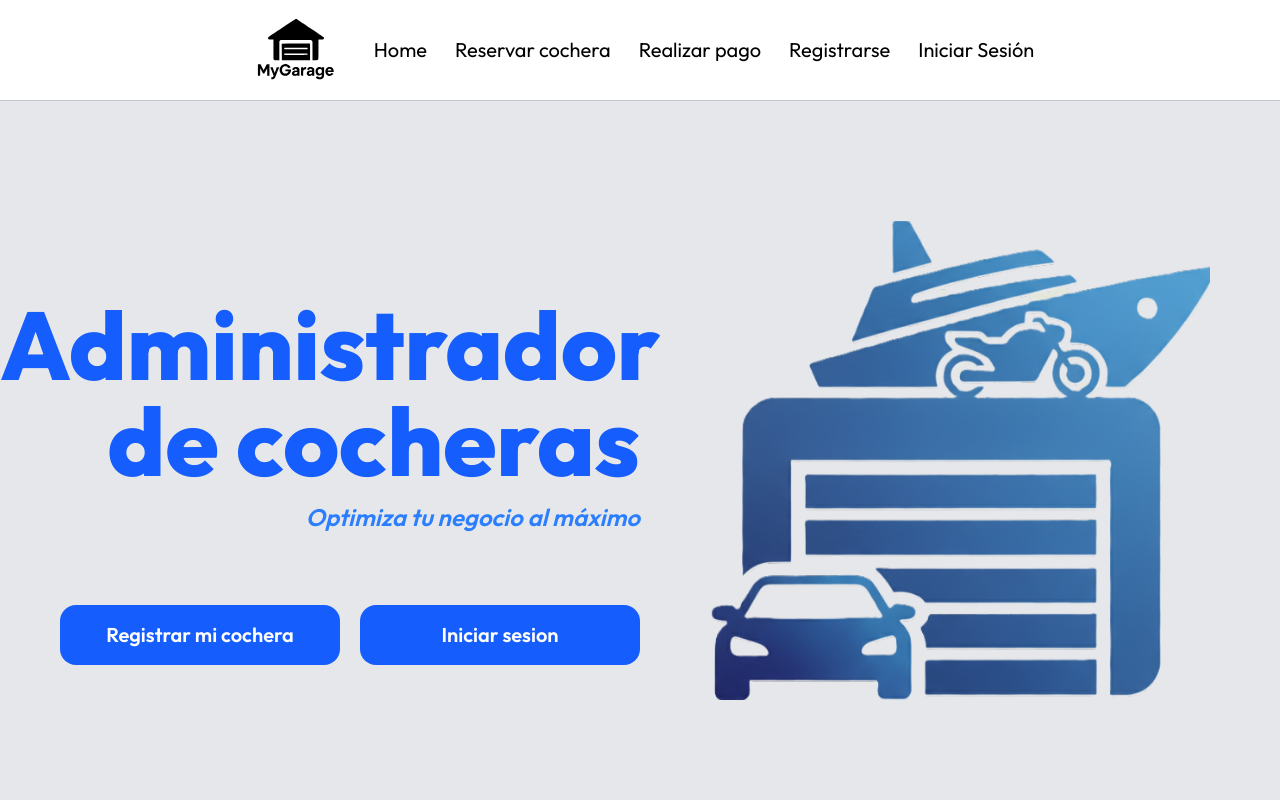
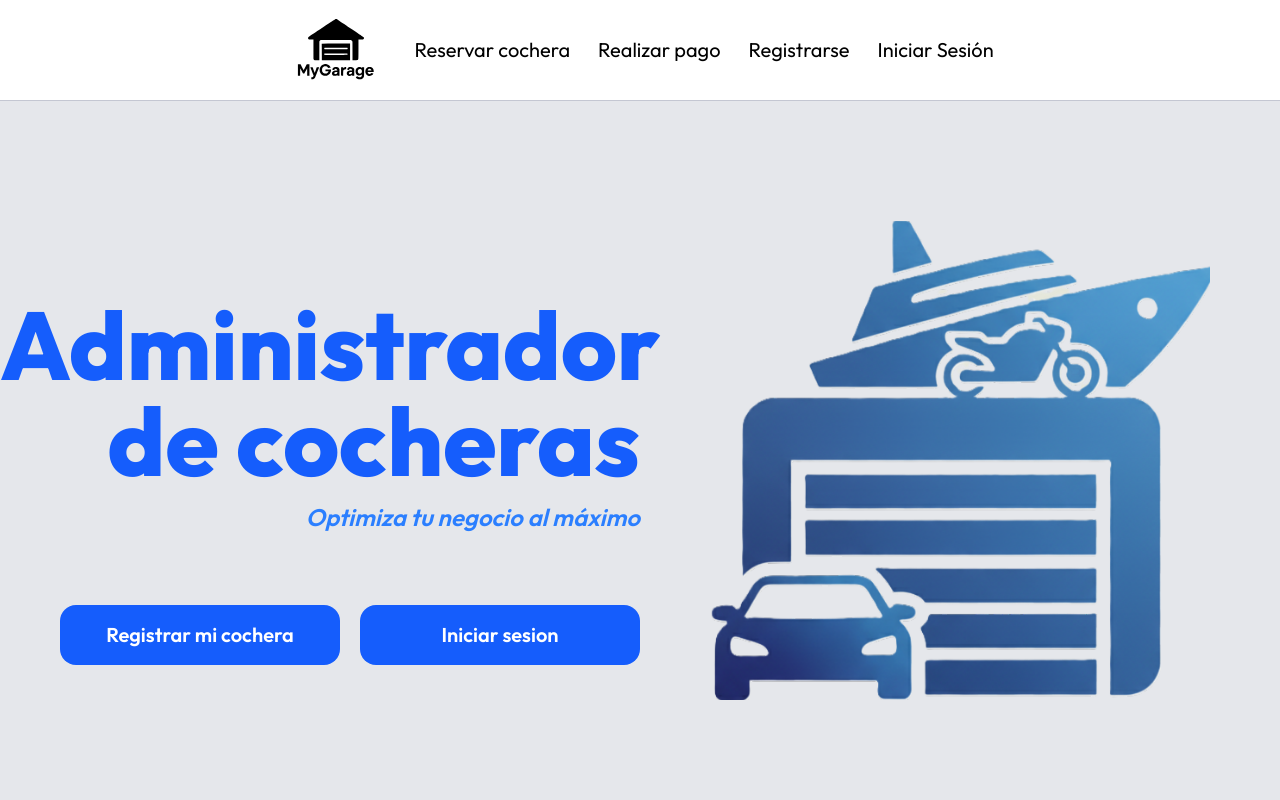
Before and after one commit to SantiagoCarboUTN/fullstack-repo-dsw, a React (Vite) app in the folder apps/frontend/: page / in a window 1280 px wide. Shown: the top 800 px of the page. Built offline with nearby package versions, Linux system fonts and the light colour scheme.

Commit message:
home removed from navBar

```diff
--- a/apps/frontend/src/components/layout/NavBar/Navbar.tsx
+++ b/apps/frontend/src/components/layout/NavBar/Navbar.tsx
@@ -7,7 +7,6 @@ export const Navbar = () => {
     <div  className="flex justify-center items-center gap-7  text-xl">
 
         <Default_Link route='/'  isImg={true} imgSrc = {brand_logo}/>
-        <Default_Link route="/" text="Home" />
         <Default_Link route="/reservas" text="Reservar cochera" />
         <Default_Link route="/pago" text="Realizar pago" />
         <Default_Link route="/singUp" text="Registrarse" />
```
